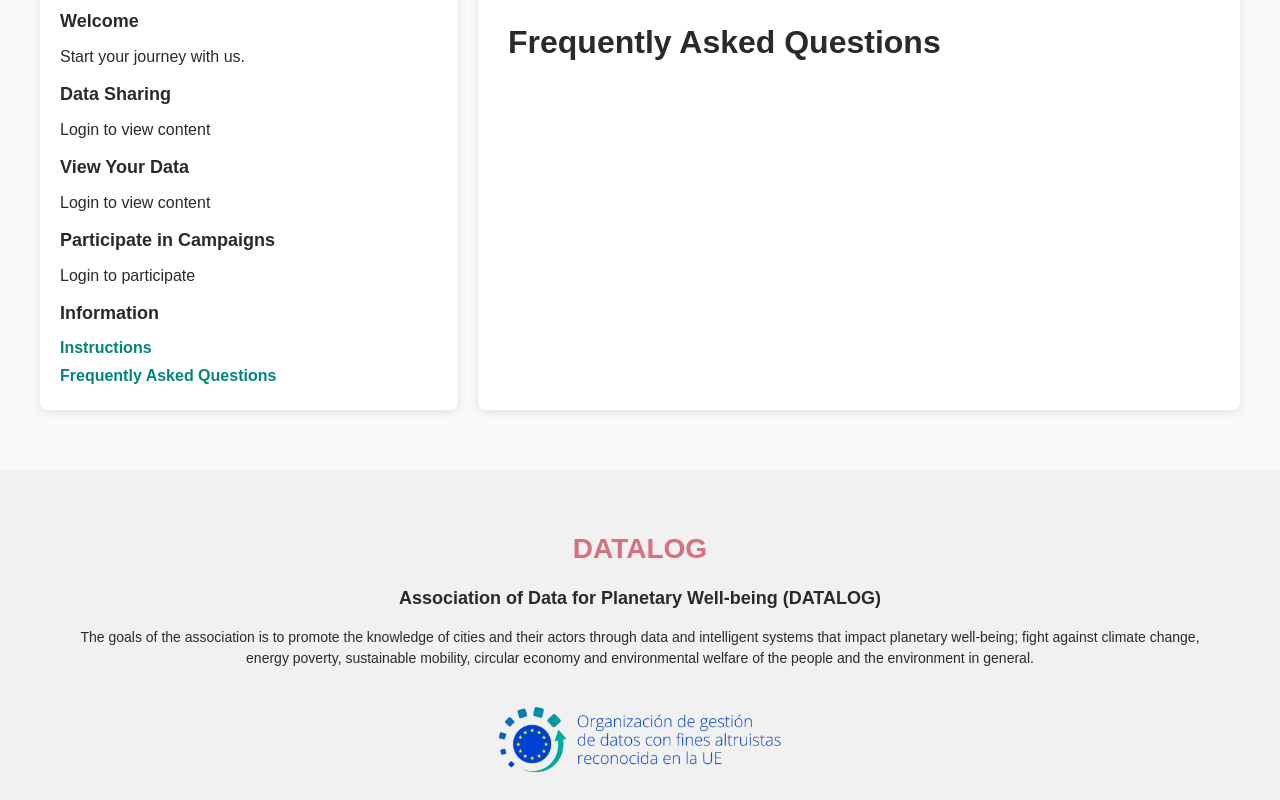
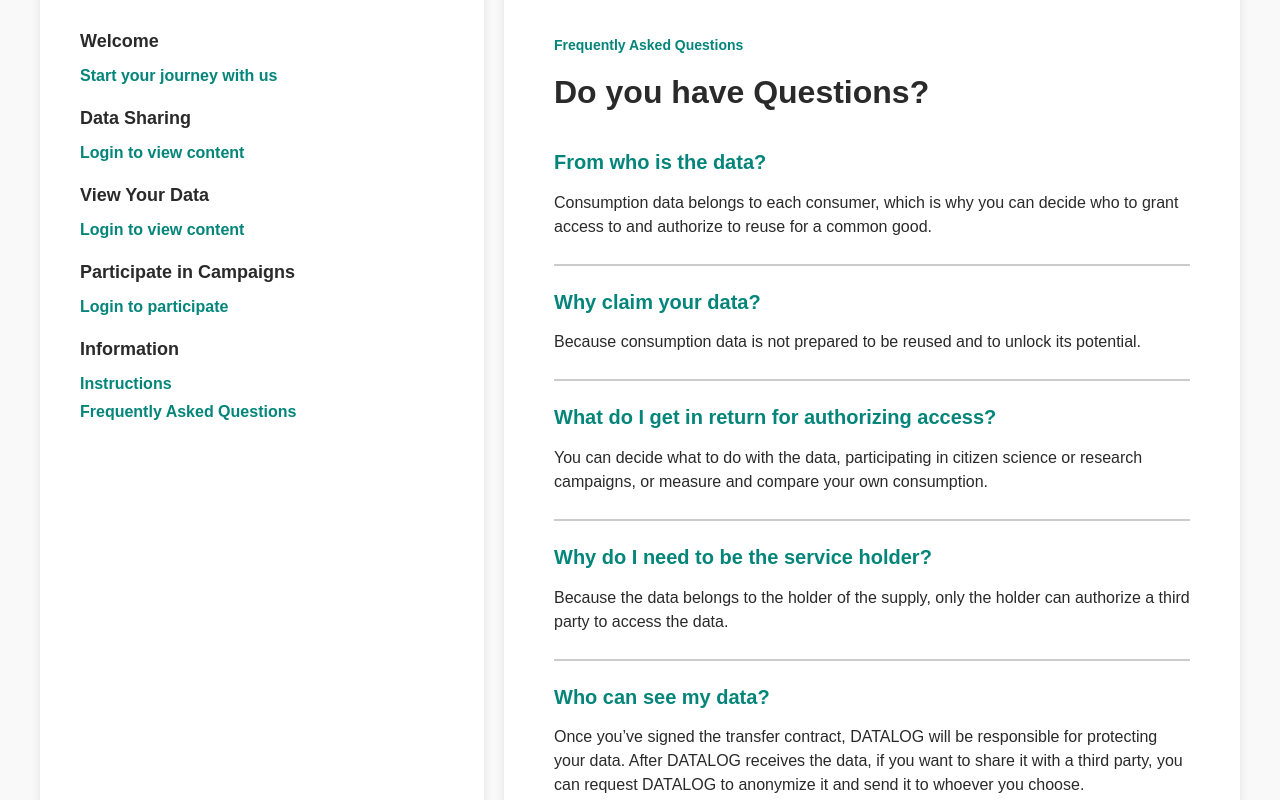
Before and after one commit to CandelaAlvLop/Project_TFG, a React (Create React App) app in the folder client/: page /faq in a window 1280 px wide. Shown: the part 660-1460 px from the top of the page. Built offline with nearby package versions, Linux system fonts and the light colour scheme.

Commit message:
Instructions, FAQS and Answers

```diff
--- a/client/src/layouts/DataDonation.css
+++ b/client/src/layouts/DataDonation.css
@@ -172,6 +172,11 @@
   color: rgb(1, 92, 84);
 }
 
+.answer, .answer li {
+  line-height: 1.5;
+  font-size: 15px
+}
+
 /*Consents*/
 .consent-popup {
   background: rgba(0, 0, 0, 0.637);
--- a/client/src/layouts/Faq.css
+++ b/client/src/layouts/Faq.css
@@ -0,0 +1,33 @@
+.questions {
+    padding: 20px;
+}
+
+.questions h3 {
+    color: rgb(3, 133, 122);
+    font-size: 14px;
+}
+
+.questions h1 {
+    margin-bottom: 40px;
+}
+
+.questions h2 {
+    font-size: 20px;
+    margin-top: 25px;
+    color: rgb(3, 133, 122);
+}
+
+.questions p {
+    line-height: 1.5;
+    border-bottom: 2px solid rgb(204, 204, 204);
+    padding-bottom: 25px;
+}
+
+.questions h4 {
+    color: grey;
+    font-size: 14px;
+    margin-top: 40px;
+    text-align: center;
+    margin-bottom: 0px;
+    font-weight: normal;
+}
--- a/client/src/layouts/MainPage.css
+++ b/client/src/layouts/MainPage.css
@@ -1,7 +1,7 @@
 /* General Styles */
 body, html {
     font-family: 'Arial', sans-serif;
-    background: rgb(249,249,249);
+    background-color: rgb(249,249,249);
     color: rgb(43, 42, 42);
 }
 
@@ -38,9 +38,8 @@ body, html {
 
 /* Sidebar Section */
 .sidebar-mainpage {
-    width: 250px;
-    background: white;
-    padding: 20px;
+    background-color: white;
+    padding: 40px;
     border-radius: 8px;
     box-shadow: 0px 2px 10px rgba(0, 0, 0, 0.1);
     width: 35%;
@@ -66,7 +65,7 @@ body, html {
 
 /* Main Content Sidebar Section */
 .access-mainpage {
-    background: white;
+    background-color: white;
     padding: 30px;
     margin-left: 20px;
     border-radius: 8px;
@@ -84,8 +83,7 @@ body, html {
 .buttons-mainpage button {
     padding: 10px 15px;
     font-size: 16px;
-    border: none;
-    border-radius: 5px;
+    border-radius: 8px;
     cursor: pointer;
     width: 200px;
     margin: 20px;
@@ -93,21 +91,21 @@ body, html {
 }
 
 .buttons-mainpage .register {
-    background: rgb(3, 133, 122);
+    background-color: rgb(3, 133, 122);
     color: white;
 }
 
 .buttons-mainpage .login {
-    background: rgb(207, 72, 90);
+    background-color: rgb(207, 72, 90);
     color: white;
 }
 
 .buttons-mainpage .register:hover {
-    background: rgb(1, 92, 84);
+    background-color: rgb(1, 92, 84);
 }
 
 .buttons-mainpage .login:hover {
-    background: rgb(168, 45, 61);
+    background-color: rgb(168, 45, 61);
 }
 
 /* Responsive */
--- a/client/src/pages/Faq.js
+++ b/client/src/pages/Faq.js
@@ -1,6 +1,7 @@
 import React, {useEffect} from 'react';
 import Navbar from "./Navbar";
 import Footer from "./Footer";
+import "../layouts/Faq.css";
 import Drawing from "../images/drawing-mainpage.png";
 
 
@@ -16,36 +17,51 @@ function Faq() {
             {/*Header Section*/}
             <section className="header-mainpage">
                 <h1>Claim Your Data!</h1>
-                <p>
-                    Follow the steps and help us build a better city. Complete the form to complete the process.
+                <p>Follow the steps and help us build a better city. Complete the form to complete the process.
                 </p>
-                <p>
-                    If you have any questions, you can always email us at info@datalog.com
-                </p>
+                <p>If you have any questions, you can always email us at info@datalog.com</p>
                 <img src={Drawing} alt="Data Visualization" />
             </section>
 
              {/* Main Content Sidebar Section */}
              <div className="maincontent-mainpage">
                 {/* Sidebar */}
-                <aside className="sidebar-mainpage">
+                <div className="sidebar-mainpage">
                     <h3>Welcome</h3>
-                    <p>Start your journey with us.</p>
+                    <a href="/register">Start your journey with us</a>
                     <h3>Data Sharing</h3>
-                    <p>Login to view content</p>
+                    <a href="/login">Login to view content</a>
                     <h3>View Your Data</h3>
-                    <p>Login to view content</p>
+                    <a href="/login">Login to view content</a>
                     <h3>Participate in Campaigns</h3>
-                    <p>Login to participate</p>
+                    <a href="/login">Login to participate</a>
                     <h3>Information</h3>
                     <a href="/instructions">Instructions</a>
                     <a href="/faq">Frequently Asked Questions</a>
-                </aside>
+                </div>
 
                 {/* Register and Login access */}
-                <main className="access-mainpage">
-                    <h1>Frequently Asked Questions</h1>
-                </main>
+                <div className="access-mainpage">
+                    <div className="questions">
+                        <h3>Frequently Asked Questions</h3>
+                        <h1>Do you have Questions?</h1>
+                        <h2>From who is the data?</h2>
+                        <p>Consumption data belongs to each consumer, which is why you can decide who to grant access to and authorize to reuse for a common good.</p>
+                        <h2>Why claim your data?</h2>
+                        <p>Because consumption data is not prepared to be reused and to unlock its potential.</p>
+                        <h2>What do I get in return for authorizing access?</h2>
+                        <p>You can decide what to do with the data, participating in citizen science or research campaigns, or measure and compare your own consumption.</p>
+                        <h2>Why do I need to be the service holder?</h2>
+                        <p>Because the data belongs to the holder of the supply, only the holder can authorize a third party to access the data.</p>
+                        <h2>Who can see my data?</h2>
+                        <p>Once you’ve signed the transfer contract, DATALOG will be responsible for protecting your data. After DATALOG receives the data, if you want to share it with a third party, you can request DATALOG to anonymize it and send it to whoever you choose.</p>
+                        <h2>Who will protect my data?</h2>
+                        <p>DATALOG’s goal is to take care of your data and allow you to use it freely. DATALOG is committed to protecting the data.</p>
+                        <h2>Why do I have to wait to get the data?</h2>
+                        <p>When you sign up, we need to request the distributor to respond to the request and send us the data. According to regulations, the company has up to 30 days to respond after the request.</p>
+                        <h4>For additional questions about the data donation process, you can write to us at dpd@datalog.es</h4>
+                    </div>
+                </div>
             </div>
             <Footer />
         </div>
--- a/client/src/pages/Instructions.js
+++ b/client/src/pages/Instructions.js
@@ -1,6 +1,7 @@
 import React, {useEffect} from 'react';
 import Navbar from "./Navbar";
 import Footer from "./Footer";
+import "../layouts/Instructions.css";
 import Drawing from "../images/drawing-mainpage.png";
 
 
@@ -14,38 +15,51 @@ function Instructions() {
         <div>
             <Navbar />
             {/*Header Section*/}
-            <section className="header-mainpage">
+            <div className="header-mainpage">
                 <h1>Claim Your Data!</h1>
-                <p>
-                    Follow the steps and help us build a better city. Complete the form to complete the process.
-                </p>
-                <p>
-                    If you have any questions, you can always email us at info@datalog.com
-                </p>
+                <p>Follow the steps and help us build a better city. Complete the form to complete the process.</p>
+                <p>If you have any questions, you can always email us at info@datalog.com</p>
                 <img src={Drawing} alt="Data Visualization" />
-            </section>
+            </div>
 
              {/* Main Content Sidebar Section */}
              <div className="maincontent-mainpage">
                 {/* Sidebar */}
-                <aside className="sidebar-mainpage">
+                <div className="sidebar-mainpage">
                     <h3>Welcome</h3>
-                    <p>Start your journey with us.</p>
+                    <a href="/register">Start your journey with us</a>
                     <h3>Data Sharing</h3>
-                    <p>Login to view content</p>
+                    <a href="/login">Login to view content</a>
                     <h3>View Your Data</h3>
-                    <p>Login to view content</p>
+                    <a href="/login">Login to view content</a>
                     <h3>Participate in Campaigns</h3>
-                    <p>Login to participate</p>
+                    <a href="/login">Login to participate</a>
                     <h3>Information</h3>
                     <a href="/instructions">Instructions</a>
                     <a href="/faq">Frequently Asked Questions</a>
-                </aside>
+                </div>
 
                 {/* Register and Login access */}
-                <main className="access-mainpage">
-                    <h1>Instructions</h1>
-                </main>
+                <div className="access-mainpage">
+                    <div className="instructions">
+                        <h3>Instructions</h3>
+                        <h1>How does the platform work?</h1>
+                        <p>DATALOG offers a platform so you can request your data from the utility companies and view it. To do this, you must sign up on the platform, complete the transfer form, and sign the transfer agreement.</p>
+                        <h2>How to Sign up?</h2>
+                        <p>Go to the registration form by clicking “Register”.</p>
+                        <p>Fill in your personal information:</p>
+                        <ul>
+                            <li><strong>Name and Surname:</strong> Must start with a capital letter and be no longer than 10 characters.</li>
+                            <li><strong>Username:</strong> Between 2 and 10 characters.</li>
+                            <li><strong>DNI:</strong> 8 digits followed by an uppercase letter (e.g., 12345678A).</li>
+                            <li><strong>Email:</strong> Must be a valid email address.</li>
+                            <li><strong>Secure</strong> Password: At least 6 characters, including one uppercase letter, one lowercase letter, one number, and one special character.</li>
+                        </ul>
+                        <p><strong>Select your type of user:</strong> Donor, Research, Government, Education, or Transport.</p>
+                        <p>Click <strong>“Register”</strong> to create your account.</p>
+                        <p>After registration, you'll be automatically redirected to your personal dashboard to manage your data.</p>
+                    </div>
+                </div>
             </div>
             <Footer />
         </div>
--- a/client/src/pages/Login.js
+++ b/client/src/pages/Login.js
@@ -47,13 +47,13 @@ function Login() {
                     {/* Sidebar */}
                     <aside className="sidebar-login">
                         <h3>Welcome</h3>
-                        <p>Start your journey with us.</p>
+                        <a href="/register">Start your journey with us</a>
                         <h3>Data Sharing</h3>
-                        <p>Login to view content</p>
+                        <a href="/login">Login to view content</a>
                         <h3>View Your Data</h3>
-                        <p>Login to view content</p>
+                        <a href="/login">Login to view content</a>
                         <h3>Participate in Campaigns</h3>
-                        <p>Login to participate</p>
+                        <a href="/login">Login to participate</a>
                         <h3>Information</h3>
                         <a href="/instructions">Instructions</a>
                         <a href="/faq">Frequently Asked Questions</a>
--- a/client/src/pages/MainPage.js
+++ b/client/src/pages/MainPage.js
@@ -19,44 +19,38 @@ function MainPage() {
             <NavbarStart />
 
             {/*Header Section*/}
-            <section className="header-mainpage">
+            <div className="header-mainpage">
                 <h1>Claim Your Data!</h1>
-                <p>
-                    Follow the steps and help us build a better city. Complete the form to complete the process.
-                </p>
-                <p>
-                    If you have any questions, you can always email us at info@datalog.com
-                </p>
+                <p>Follow the steps and help us build a better city. Complete the form to complete the process.</p>
+                <p>If you have any questions, you can always email us at info@datalog.com</p>
                 <img src={Drawing} alt="Data Visualization" />
-            </section>
+            </div>
 
             {/* Main Content Sidebar Section */}
             <div className="maincontent-mainpage">
                 {/* Sidebar */}
-                <aside className="sidebar-mainpage">
+                <div className="sidebar-mainpage">
                     <h3>Welcome</h3>
-                    <p>Start your journey with us.</p>
+                    <a href="/register">Start your journey with us</a>
                     <h3>Data Sharing</h3>
-                    <p>Login to view content</p>
+                    <a href="/login">Login to view content</a>
                     <h3>View Your Data</h3>
-                    <p>Login to view content</p>
+                    <a href="/login">Login to view content</a>
                     <h3>Participate in Campaigns</h3>
-                    <p>Login to participate</p>
+                    <a href="/login">Login to participate</a>
                     <h3>Information</h3>
                     <a href="/instructions">Instructions</a>
                     <a href="/faq">Frequently Asked Questions</a>
-                </aside>
+                </div>
 
                 {/* Register and Login access */}
-                <main className="access-mainpage">
+                <div className="access-mainpage">
                     <h2>Start the process!</h2>
-
-                    {/* Login and Register Buttons */}
                     <div className="buttons-mainpage">
                         <button className="register" onClick={() => navigate("/register")}>Register</button>
                         <button className="login" onClick={() => navigate("/login")}>Login</button>
                     </div>
-                </main>
+                </div>
             </div>
             <Footer />
         </div>
```
Also changed, not shown: client/src/layouts/Instructions.css (+24 -0 lines), client/src/pages/DataDonation.js (+36 -7 lines).
